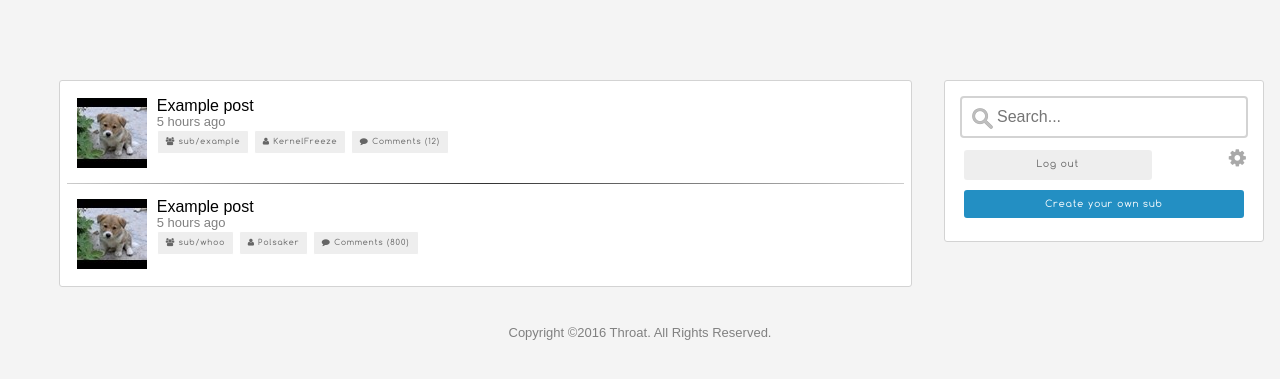
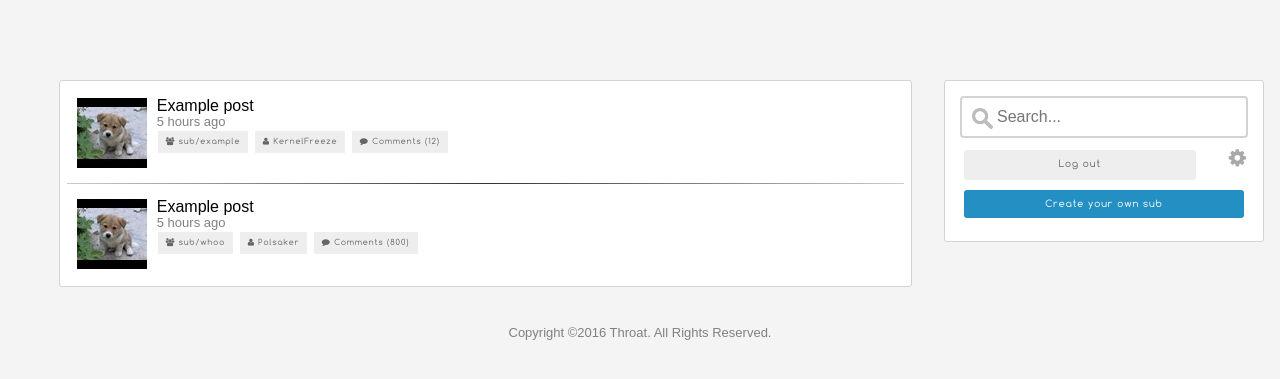
Before and after one commit to Phuks-co/throat, a Flask app: page / in a window 1280 px wide. Shown: the part 72-451 px from the top of the page. Run offline with Flask 2, Linux system fonts and the light colour scheme; the visitor is signed in with stand-in values (Sample User, id 1).

Commit message:
Using relative width for buttons.

```diff
--- a/static/css/style.css
+++ b/static/css/style.css
@@ -407,7 +407,7 @@ a.btn.login, a.btn.register {
 }
 .side .buttons button {
   height: 3.5em;
-  width: 20em;
+  width: 100%;
 }
 .create-sub {
   width: 20em;
```
